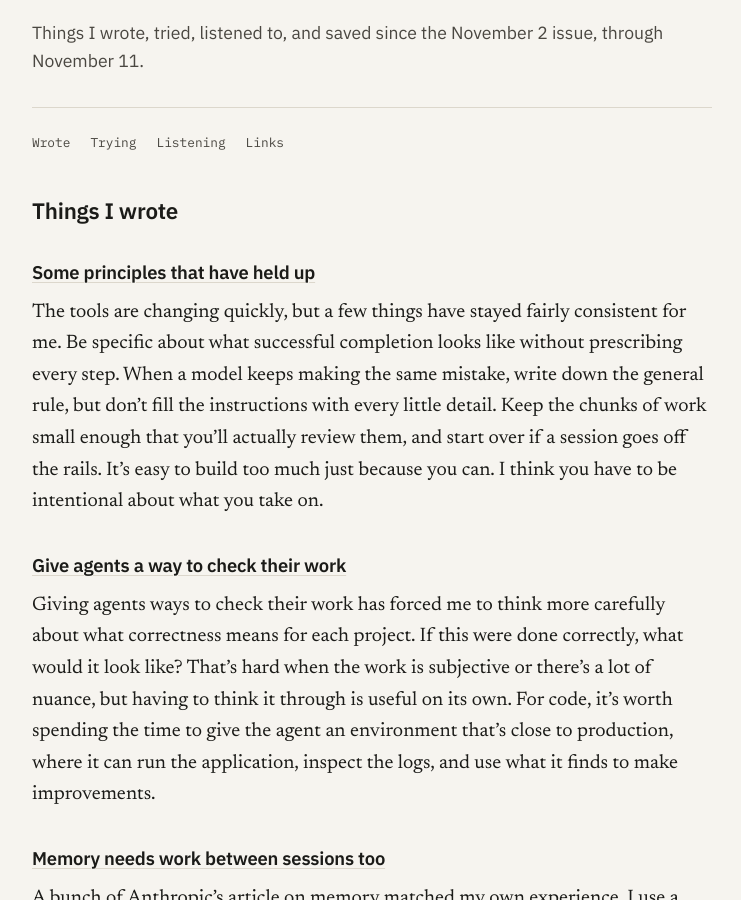
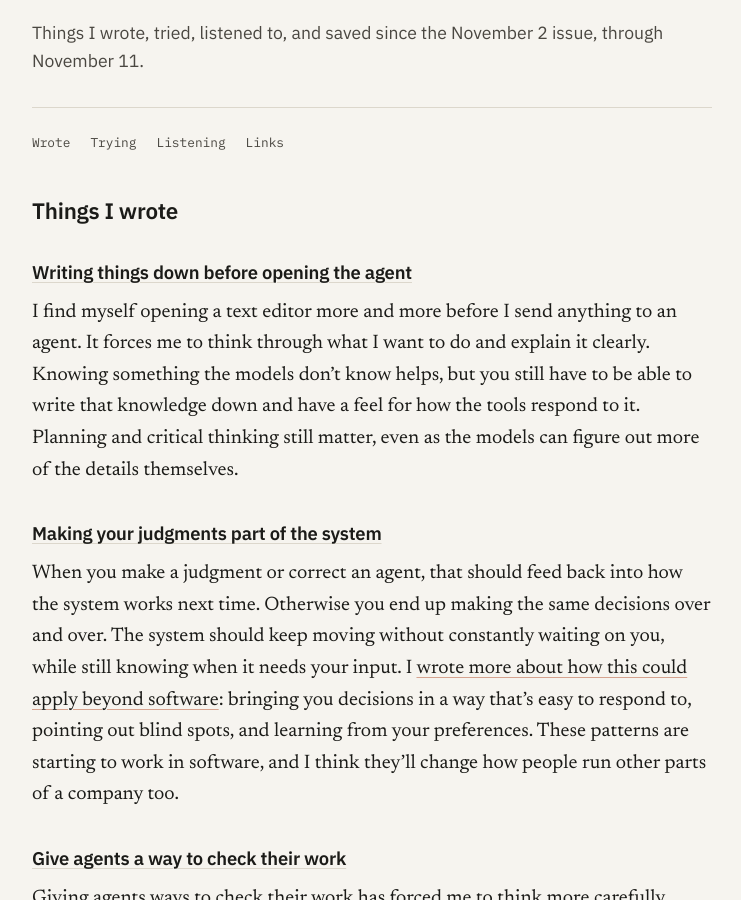
Before and after one commit to MattStockton/MattStockton.github.io, a Jekyll site: the page built from _digests/2026-11-11.md, in a window 1280 px wide and 900 px high, scrolled down 218 px. Shown: the whole window, without its empty margins (268-1009 px from the left). Built offline with Jekyll 4.4.1, drawn with Linux system fonts in a browser that asks for light colours; comment, search, counter and statistics services are not loaded.

Commit message:
Feature writing and judgment posts in November 11 digest

```diff
--- a/_digests/2026-11-11.md
+++ b/_digests/2026-11-11.md
@@ -20,9 +20,13 @@ Things I wrote, tried, listened to, and saved since the November 2 issue, throug
 
 ## Things I wrote {#wrote}
 
-### [Some principles that have held up](https://x.com/mstockton/status/2119585033048510563)
+### [Writing things down before opening the agent](https://x.com/mstockton/status/2118132924352471409)
 
-The tools are changing quickly, but a few things have stayed fairly consistent for me. Be specific about what successful completion looks like without prescribing every step. When a model keeps making the same mistake, write down the general rule, but don't fill the instructions with every little detail. Keep the chunks of work small enough that you'll actually review them, and start over if a session goes off the rails. It's easy to build too much just because you can. I think you have to be intentional about what you take on.
+I find myself opening a text editor more and more before I send anything to an agent. It forces me to think through what I want to do and explain it clearly. Knowing something the models don't know helps, but you still have to be able to write that knowledge down and have a feel for how the tools respond to it. Planning and critical thinking still matter, even as the models can figure out more of the details themselves.
+
+### [Making your judgments part of the system](https://x.com/mstockton/status/2117995062613225631)
+
+When you make a judgment or correct an agent, that should feed back into how the system works next time. Otherwise you end up making the same decisions over and over. The system should keep moving without constantly waiting on you, while still knowing when it needs your input. I [wrote more about how this could apply beyond software](https://x.com/mstockton/status/2119129806084210844): bringing you decisions in a way that's easy to respond to, pointing out blind spots, and learning from your preferences. These patterns are starting to work in software, and I think they'll change how people run other parts of a company too.
 
 ### [Give agents a way to check their work](https://x.com/mstockton/status/2118800599437439444)
 
```
